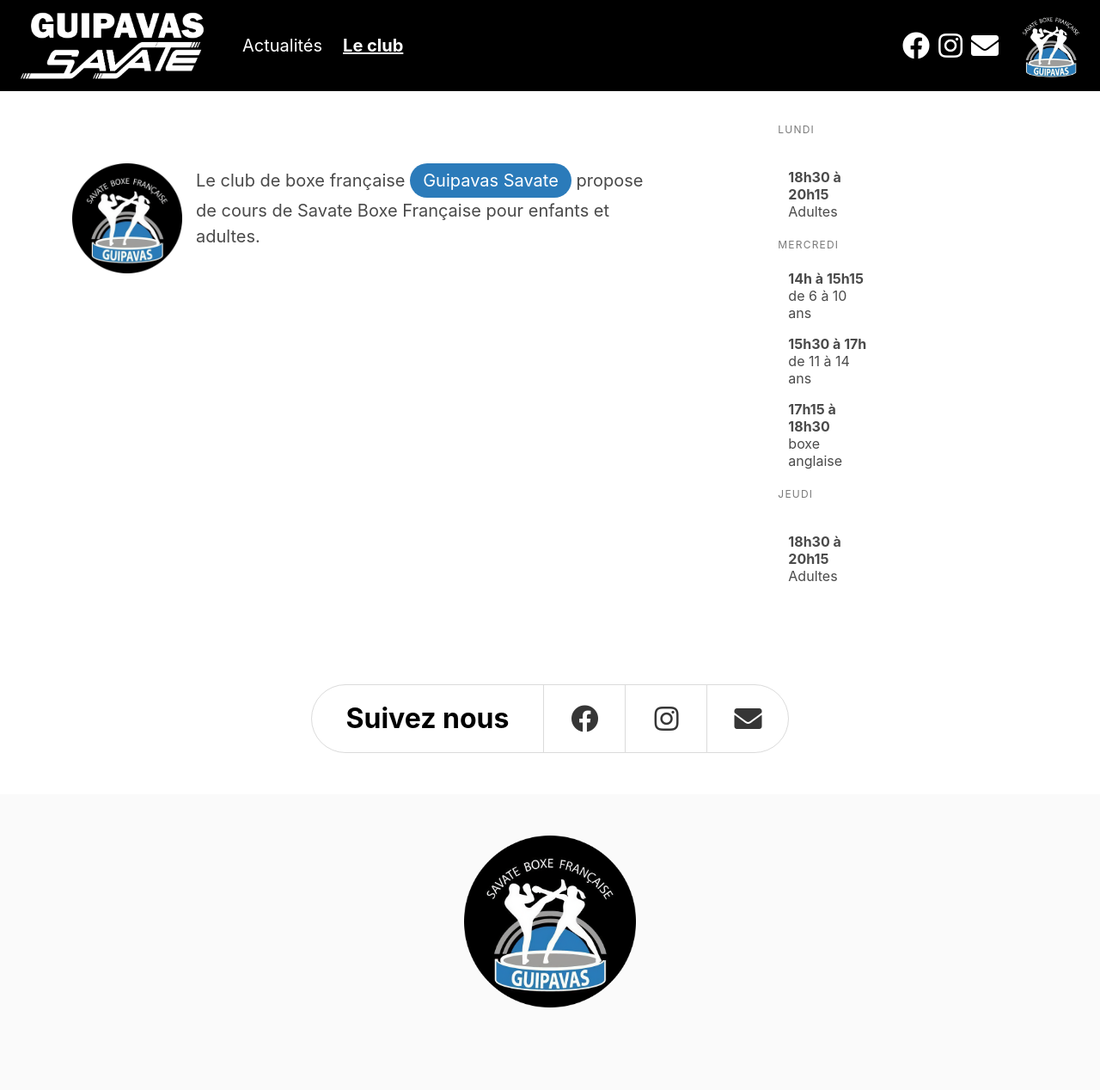
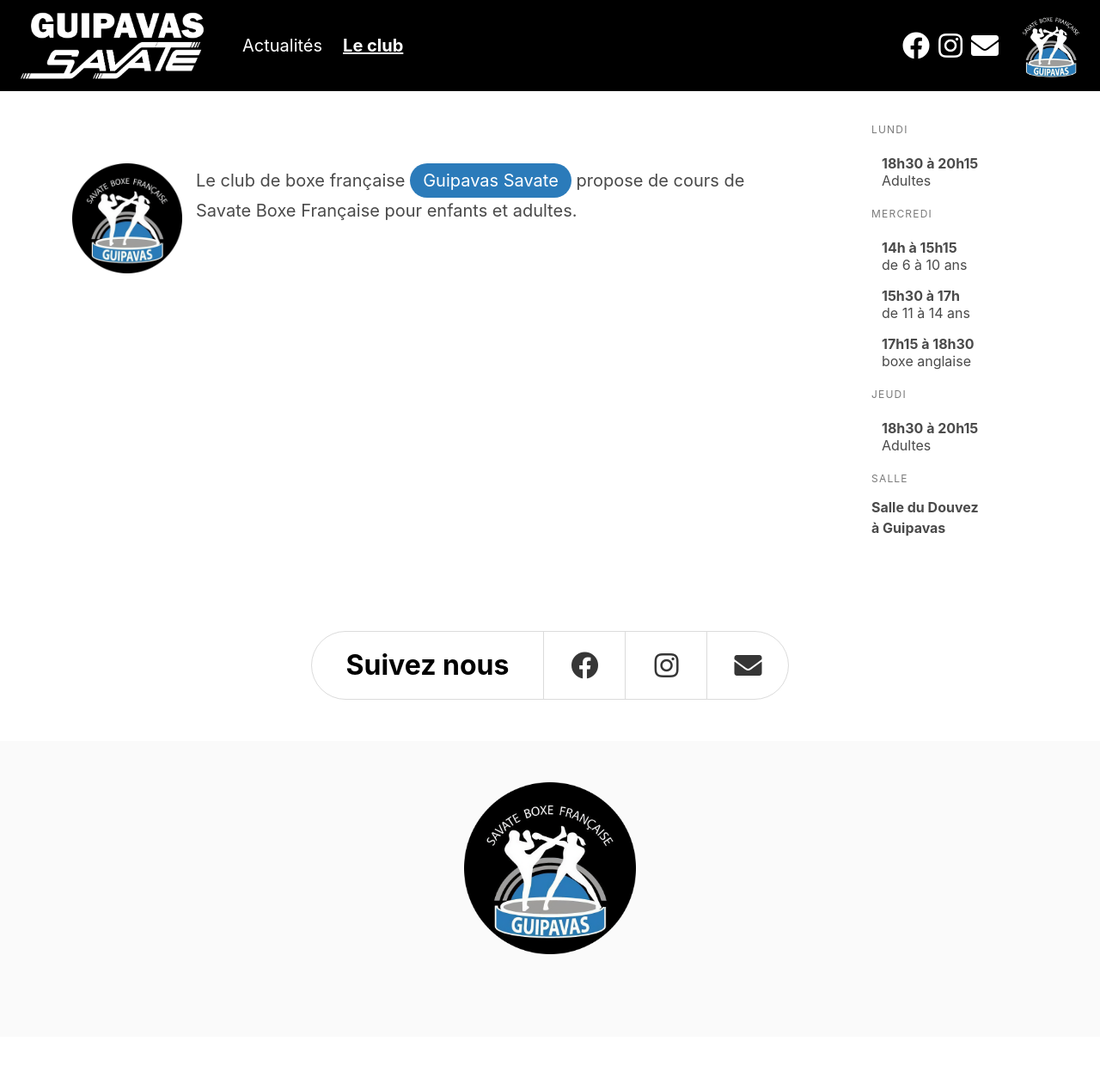
Before and after one commit to guipavas-savate/guipavas-savate.github.io, a Jekyll site: the page built from club.html, in a window 1280 px wide. Shown: the whole page at 86% size. Built offline with Jekyll 4.4.1, drawn with Linux system fonts in a browser that asks for light colours; nearby versions of some CDN libraries; after the commit the page ends 1206 px from its top, so only the background shows below that.

```diff
--- a/_includes/blog_posts.html
+++ b/_includes/blog_posts.html
@@ -1,7 +1,7 @@
 <div class="columns is-multiline">
     {% assign posts = site.posts %}
     {% for post in posts %}
-        <div class="column is-4">
+        <div class="column is-half">
             <div class="card" style="border-radius: 6px;">
                 <a href="{{ post.url | relative_url }}" class="card-image">
                     <figure class="image is-square">
--- a/_includes/horaires.html
+++ b/_includes/horaires.html
@@ -1,7 +1,7 @@
 <aside class="menu">
     <p class="menu-label">Lundi</p>
     <ul class="menu-list">
-        <li><a><a><span class="has-text-weight-bold">18h30 à 20h15</span><br/>Adultes</a></li>
+        <li><a><span class="has-text-weight-bold">18h30 à 20h15</span><br/>Adultes</a></li>
     </ul>
 
     <p class="menu-label">Mercredi</p>
@@ -13,41 +13,12 @@
 
     <p class="menu-label">Jeudi</p>
     <ul class="menu-list">
-        <li><a><a><span class="has-text-weight-bold">18h30 à 20h15</span><br/>Adultes</a></li>
+        <li><a><span class="has-text-weight-bold">18h30 à 20h15</span><br/>Adultes</a></li>
     </ul>
 
-<!--
-    <p class="menu-label">
-        Cours enfants
+    <p class="menu-label">Salle</p>
+    <p class="has-text-weight-bold">
+        Salle du Douvez <br/> à Guipavas
     </p>
-    <ul class="menu-list">
-        <li>De 6 à 10 ans
-            <ul class="menu-list">
-                <li><a>14h à 15h15 le mercredi</a></li>
-            </ul>
-        </li>
-        <li>De 11 à 14 ans
-            <ul class="menu-list">
-                <li><a>18h30 à 20h15 le lundi</a></li>
-                <li><a>15h30 à 17h00 le mercredi</a></li>
-            </ul>
-        </li>
-    </ul>
-    <p class="menu-label">
-        Cours adultes
-    </p>
-    <ul class="menu-list">
-        <li>À partir de 15 ans
-            <ul class="menu-list">
-                <li><a>18h30 à 20h15 le lundi</a></li>
-                <li><a>18h30 à 20h15 le jeudi</a></li>
-            </ul>
-        </li>
-        <li>Boxe anglaise
-            <ul class="menu-list">
-                <li><a>17h15 à 18h30 le mercredi</a></li>
-            </ul>
-        </li>
-    </ul>
--->
+
 </aside>
--- a/_layouts/default.html
+++ b/_layouts/default.html
@@ -10,10 +10,10 @@
 {% include navbar.html %}
 
 <div class="columns">
-    <div class="section column is-8">
+    <div class="section column is-9">
         {{content}}
     </div>
-    <div class="section column is-2">
+    <div class="section column is-3">
         {% include horaires.html %}
     </div>
 </div>
```
Also changed, not shown: _posts/2022-05-02-open-individuel-bretagne-2022.md (added, +11 -0 lines), _posts/2022-05-11-milles-gants-2022.md (added, +9 -0 lines), _posts/2022-05-15-résultats-milles-gants-2022.md (renamed from _posts/2022-05-15-milles-gants-2022.md).
